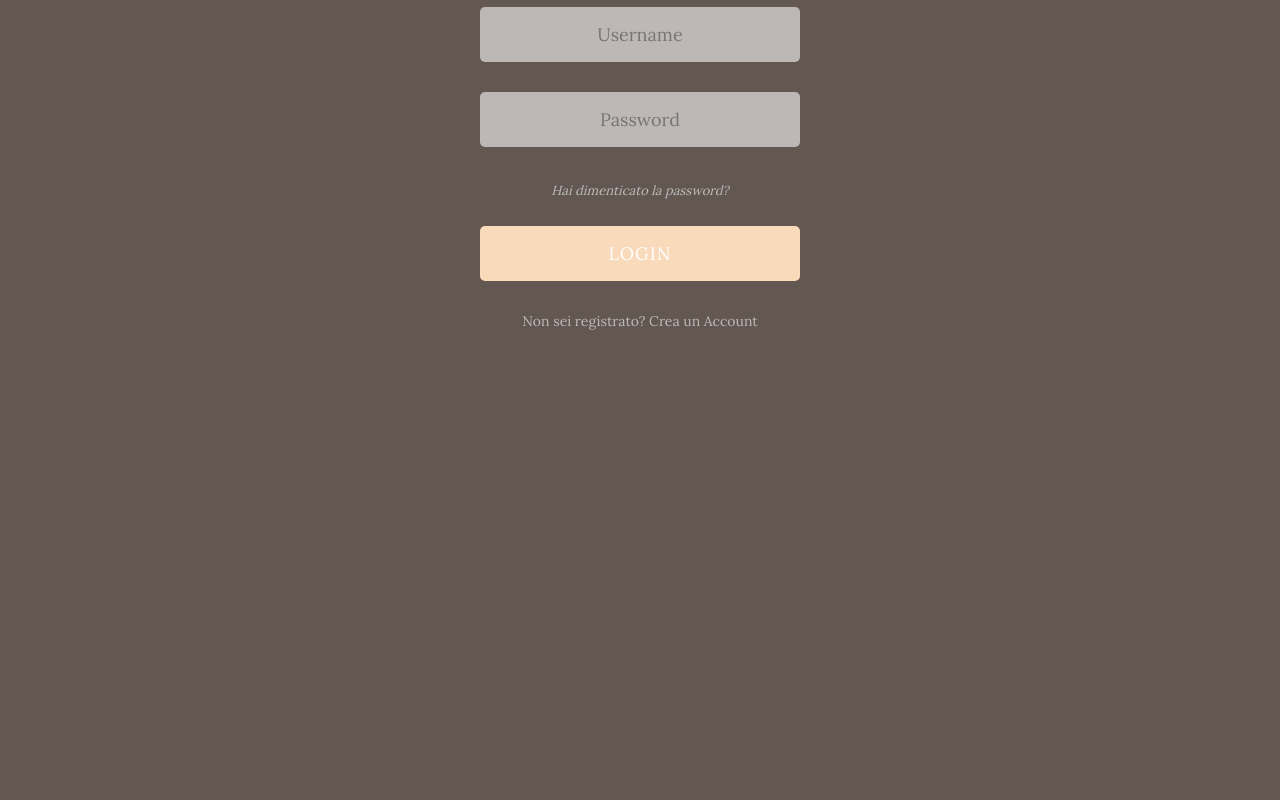
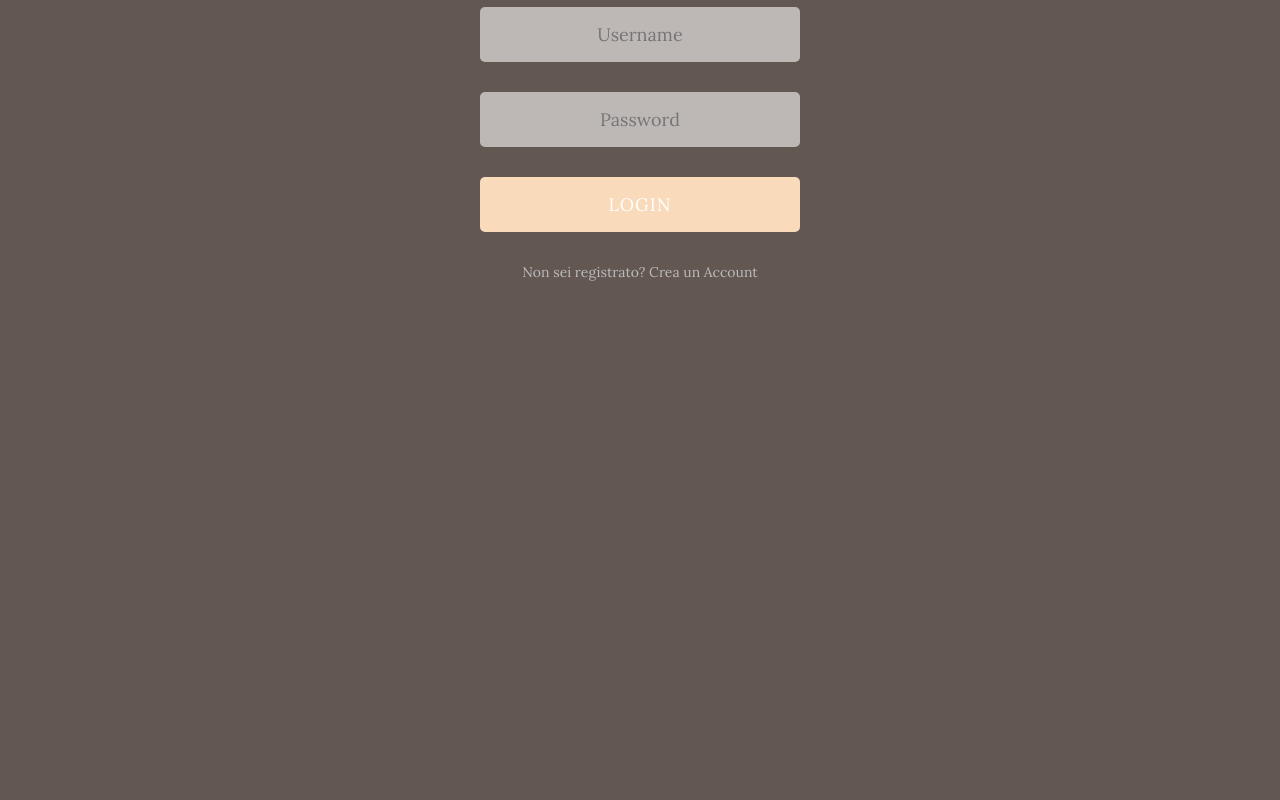
Before and after one commit to AlessiaCiarla/DIY-recipes, a PHP site: page /account.html in a window 1280 px wide. Shown: the part 238-1038 px from the top of the page. Run offline with PHP 8.4, Linux system fonts and the light colour scheme; some libraries are stand-ins or nearby versions.

Commit message:
tolto recupero password

```diff
--- a/accedi-registrati/account.html
+++ b/accedi-registrati/account.html
@@ -66,11 +66,6 @@
           <input class="user-input" type="text" name="username" id="username" placeholder="Username" required>
           <input class="user-input" type="password" name="password" placeholder="Password" required>
 
-          <div class="options-01">
-
-            <a href="#">Hai dimenticato la password?</a>
-          </div>
-
           <input class="btn" type="submit" name="" value="LOGIN"> <!--scrivere i name per usarli su file php-->
 
           <div class="options-02">
--- a/accedi-registrati/style.css
+++ b/accedi-registrati/style.css
@@ -95,21 +95,6 @@ h1,h2,h3,h4,h5{color:rgb(254, 254, 254); padding-bottom: 30px;}
   height: 15px;
   margin-right: 5px;
 }
-/*Ricordami --> DA FARE REMEMBER ME SE SI HA TEMPO*/
-/*.form .options-01 .remember-me{
-  color: #bbb;
-  font-size: 14px;
-  display: flex;
-  align-items: center;
-  float: left;
-  cursor: pointer;
-}*/
-/*Hai dimenticato la password? --> DA FARE RECUPERO PASSWORD se si ha tempo*/
-.form .options-01 a{
-  color: #bbb;
-  font-size: 13px;
-  font-style: italic;
-}
 /*bottone*/
 .form .btn{
   outline: none;
```
